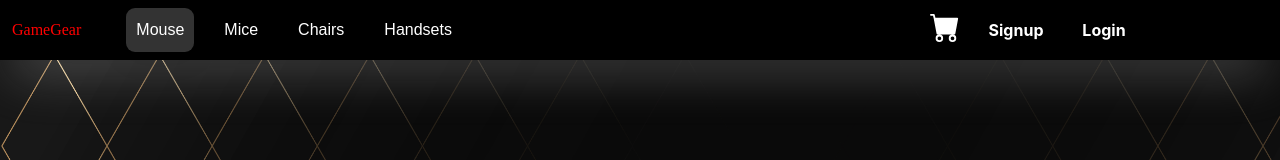
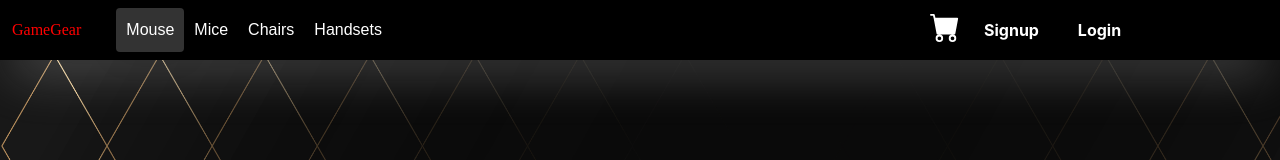
Before and after one commit to abdulmoizsheraz/GameGear, a Next.js app: page / in a window 1280 px wide. In both pictures the pointer is over the item "Mouse". Shown: the top 160 px of the page. Built offline with nearby package versions, Linux system fonts and the light colour scheme; a web font is replaced by a local one.

Commit message:
UIupdated

```diff
--- a/styles/globals.css
+++ b/styles/globals.css
@@ -39,9 +39,7 @@ justify-content: space-between;
    font-family: 'Kelly Slab', cursive;
   }
 
-  li {
-    margin: 0 10px;
-  }
+
 
   li {
     color: #fff;
@@ -51,11 +49,11 @@ justify-content: space-between;
   }
   li:hover {
 background: rgba(255, 255, 255, 0.2);
-border-radius: 9px;
+border-radius: 4px;
 box-shadow: 0 4px 30px rgba(0, 0, 0, 0.1);
 backdrop-filter: blur(5px);
 -webkit-backdrop-filter: blur(5px);
-transition: .2s ease-in-out;
+transition: width 0.1s ease-out;
   }
   /* Hero Section */
   .Hero{
@@ -277,25 +275,16 @@ font-size: 50px;
 .btn-signup{
   margin:0px 12px;
   font-weight: bolder;
-  width: 82px;
-  height: 50px;
+  border-radius: 14px;
+}
 
-}
-.btn-signup:hover{
-  background-color: white;
-  color: black;
-}
 .btn-login{
-  margin:0px 12px;
+  margin:0px 8px;
   font-weight: bolder;
   width: 82px;
   height: 50px;
 }
-.btn-login:hover{
-  background-color: white;
-  padding:6px 6px;
-  color: black;
-}
+
 /* Componet */
 
 .login-signup-container {
```
